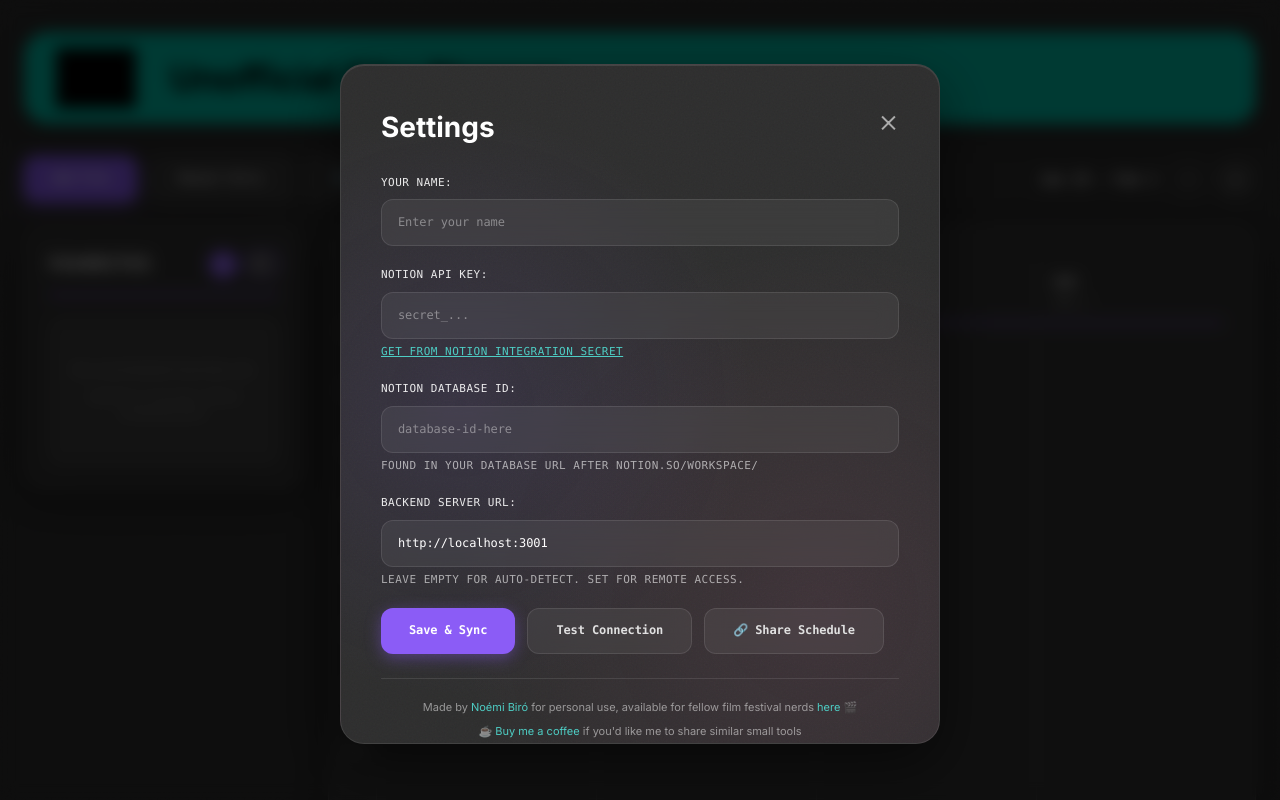
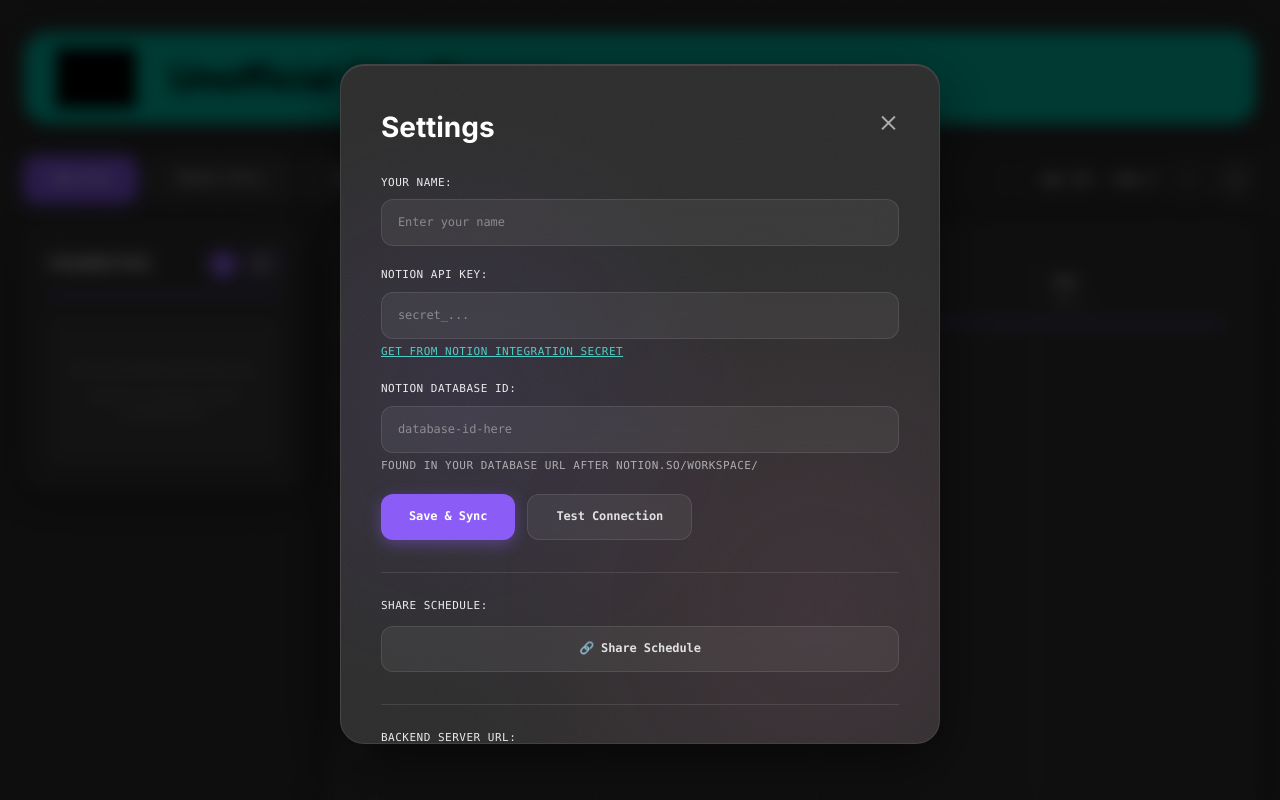
Before and after one commit to noemiino/unofficial-film-planner, a website: page index.html in a window 1280 px wide. Both pictures are taken after a click on the button "⚙️ Settings". Shown: the top 800 px of the page. Drawn offline with Linux system fonts and the light colour scheme; grey boxes are pictures that could not be loaded.

Commit message:
Reorganize settings modal: move Backend Server URL to bottom with warning, add Share Schedule section title

```diff
--- a/index.html
+++ b/index.html
@@ -235,20 +235,29 @@
                         Found in your database URL after notion.so/workspace/
                     </small>
                 </label>
-                <label>
-                    Backend Server URL:
-                    <input type="text" id="backend-url" placeholder="https://your-server.com or leave empty">
-                    <small style="color: rgba(255,255,255,0.6); display: block; margin-top: 4px; font-size: 11px;">
-                        Leave empty for auto-detect. Set for remote access.
-                    </small>
-                </label>
                 <div style="display: flex; gap: 12px; margin-top: 20px; flex-wrap: wrap;">
                     <button type="submit" class="btn-primary">Save & Sync</button>
                     <button type="button" id="test-notion-btn" class="btn-secondary">Test Connection</button>
-                    <button type="button" id="share-schedule-btn" class="btn-secondary">🔗 Share Schedule</button>
                 </div>
                 <div id="notion-status" style="margin-top: 16px; padding: 12px; border-radius: 8px; display: none;"></div>
-                <div id="share-status" style="margin-top: 16px; padding: 12px; border-radius: 8px; display: none;"></div>
+
+                <div style="margin-top: 32px; padding-top: 24px; border-top: 1px solid rgba(255,255,255,0.1);">
+                    <label style="margin-bottom: 12px;">
+                        Share Schedule:
+                    </label>
+                    <button type="button" id="share-schedule-btn" class="btn-secondary" style="width: 100%;">🔗 Share Schedule</button>
+                    <div id="share-status" style="margin-top: 16px; padding: 12px; border-radius: 8px; display: none;"></div>
+                </div>
+
+                <div style="margin-top: 32px; padding-top: 24px; border-top: 1px solid rgba(255,255,255,0.1);">
+                    <label>
+                        Backend Server URL:
+                        <input type="text" id="backend-url" placeholder="https://your-server.com or leave empty">
+                        <small style="color: rgba(255,255,255,0.5); display: block; margin-top: 4px; font-size: 11px; line-height: 1.4;">
+                            ⚠️ Advanced setting: Only change this if you're deploying to a server or using a tunnel. Leave empty for automatic detection.
+                        </small>
+                    </label>
+                </div>
             </form>
             <div style="margin-top: 24px; padding-top: 20px; border-top: 1px solid rgba(255,255,255,0.1); text-align: center;">
                 <p style="font-size: 11px; color: rgba(255,255,255,0.5); line-height: 1.5; margin: 0 0 8px 0;">
```
